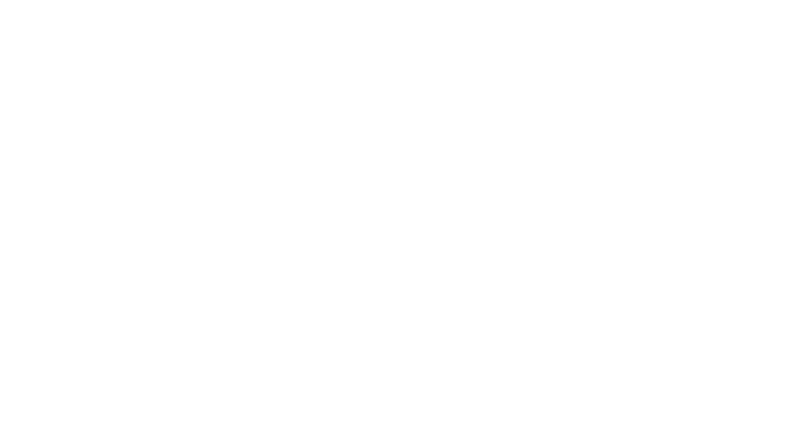
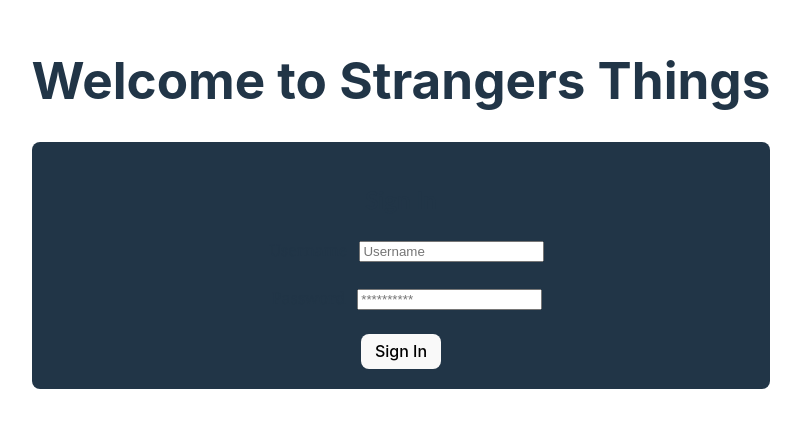
Before and after one commit to Dnerdgit/Block30StrangerThings, a React (Vite) app in the folder strangersthings/: page / in a window 1280 px wide. Before the commit this address had no page. Shown: the part 197-624 px from the top of the page, without its empty margins (239-1040 px from the left). Built offline with nearby package versions, Linux system fonts and the light colour scheme.

Commit message:
Added welcome message and changed sign in to homepage

```diff
--- a/strangersthings/src/App.jsx
+++ b/strangersthings/src/App.jsx
@@ -14,9 +14,8 @@
     <>
 
         <Routes>
-          {/* <Route path='/' element={</>}/> ADD HOMEPAGE ELEMENT HERE*/}
+          <Route path="/" element={<SignInPage />}/>
           <Route path="/create" element={<CreateAccount />}/>
-          <Route path="/signin" element={<SignInPage />}/>
           {/* <Route path ="/signout" element ={<SignOut />}/> */}
           {/* <Route path="/posts" element={< />}/> ADD POSTs ELEMENT HERE (add more if needed)*/}
         </Routes>
--- a/strangersthings/src/components/SignIn.jsx
+++ b/strangersthings/src/components/SignIn.jsx
@@ -3,6 +3,7 @@
 import { useNavigate } from 'react-router-dom';
 import { useForm } from 'react-hook-form';
 import { useLocalStorage } from '../hooks/useLocalStorage';
+// import { useAuth } from './Authenticate';
 
 export default function SignInPage() {
     const [username, setUsername] = useLocalStorage("Username", "");
@@ -19,6 +20,7 @@
             return parsedPass || "";
         });
 
+    // const { handleAuth } = useAuth();
     const {
         register,
         handleSubmit,
@@ -34,13 +36,20 @@
         const response = await SignInData(username, password);
         event.preventDefault();
         if (response.success) {
+            // handleAuth(true);
             navigate("/posts");
         } else {
             setError(errors);
+            // handleAuth(false);
         }
    }
 
   return (
+
+    <div>
+        <div className="Welcome">
+            <h1>Welcome to Strangers Things</h1>
+        </div>
 
         <div className="signInApp">
             <h2>Sign In</h2>
@@ -82,9 +91,8 @@
 
                     <button onClick={(() => (setPassword(password)))}>Sign In</button>
 
-                {/* <button onClick={setUserName === username && setPassword === password ? onClick="submit" : username && password}>Sign In</button> */}
             </form>
         </div>
-
+    </div>
     )
 }
--- a/strangersthings/src/hooks/useLocalStorage.js
+++ b/strangersthings/src/hooks/useLocalStorage.js
@@ -11,7 +11,6 @@
         return getStorageValue(key, defaultValue);
     })
 
-
     useEffect(() => {
         localStorage.setItem(key, JSON.stringify(value));
     }, [key, value]);
```
Lines whose indentation alone changed are shown as unchanged.
